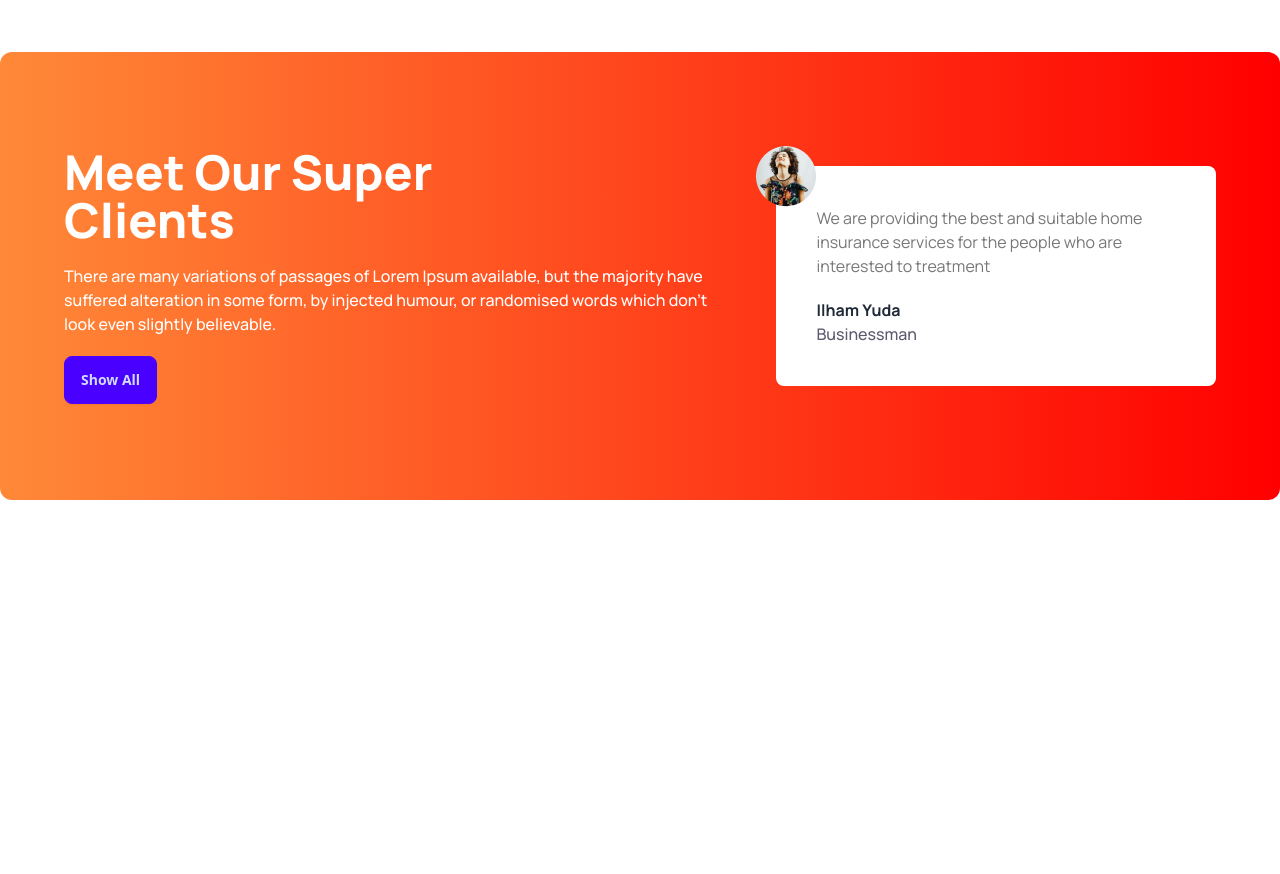
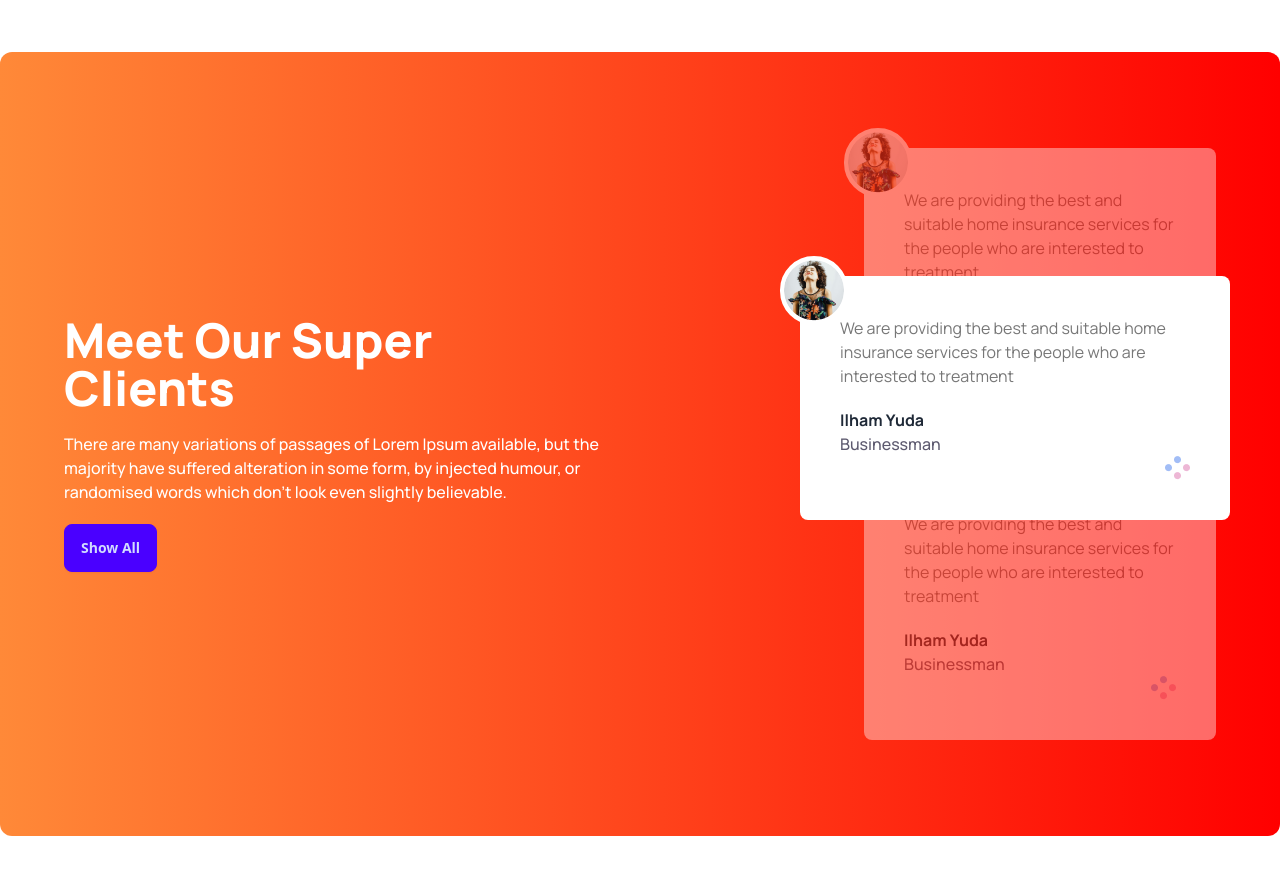
Before and after one commit to raihanshezan98/tea-house-with-daisyUI, a plain HTML site: page index.html in a window 1280 px wide. Shown: the part 1840-2714 px from the top of the page. Before the commit the page ends 2436 px from the top, so only its background shows below. Drawn offline with nearby package versions, Linux system fonts and the light colour scheme.

Commit message:
super client section done

```diff
--- a/index.html
+++ b/index.html
@@ -168,8 +168,9 @@
             </div>
         </section>
         <!-- super client section -->
-        <section class="my-24 rounded-xl flex flex-col lg:flex-row items-center gap-12 bg-gradient-to-r from-[#FF8938] to-[#F00] px-16 py-24 ">
-            <div class="text-white space-y-5">
+        <section
+            class="my-24 rounded-xl flex flex-col lg:flex-row items-center gap-12 bg-gradient-to-r from-[#FF8938] to-[#F00] px-16 py-24">
+            <div class="text-white lg:pr-40 space-y-5">
                 <h2 class="manrope-extrabold text-5xl">Meet Our Super
                     <br> Clients
                 </h2>
@@ -178,14 +179,46 @@
                     look even slightly believable. </p>
                 <button class="btn btn-primary">Show All</button>
             </div>
-            <!-- review -->
-            <div class="relative p-10 bg-white rounded-lg">
-                <img class="absolute -top-5 -left-5" src="images/client.png" alt="">
-                <p class="manrope-regular text-[#777]">We are providing the best and suitable home insurance services
-                    for the people who are interested to treatment</p>
-                <h4 class="manrope-bold mt-5">Ilham Yuda</h4>
-                <h5 class="manrope-medium text-[#5D5A6F]">Businessman</h5>
+            <!-- review container -->
+            <div class="relative">
+                <!-- next review -->
+                <div class="relative z-10 opacity-40 mb-14 p-10 bg-white rounded-lg">
+                    <img class="absolute -top-5 -left-5 border-4 border-white rounded-full bg-white" src="images/client.png"
+                        alt="">
+                    <p class="manrope-regular text-[#777]">We are providing the best and suitable home insurance services
+                        for the people who are interested to treatment</p>
+                    <h4 class="manrope-bold mt-5">Ilham Yuda</h4>
+                    <h5 class="manrope-medium text-[#5D5A6F]">Businessman</h5>
+                    <div class="flex justify-end">
+                        <img src="images/circles.png" alt="">
+                    </div>
+                </div>
+                <!-- current review -->
+                <div class="absolute z-20 top-32 lg:-left-16 lg:w-[430px] p-10 bg-white rounded-lg">
+                    <img class="absolute -top-5 -left-5 border-4 border-white rounded-full bg-white" src="images/client.png"
+                        alt="">
+                    <p class="manrope-regular text-[#777]">We are providing the best and suitable home insurance services
+                        for the people who are interested to treatment</p>
+                    <h4 class="manrope-bold mt-5">Ilham Yuda</h4>
+                    <h5 class="manrope-medium text-[#5D5A6F]">Businessman</h5>
+                    <div class="flex justify-end">
+                        <img src="images/circles.png" alt="">
+                    </div>
+                </div>
+                <!-- previous review -->
+                <div class="relative z-10 opacity-40 p-10 bg-white rounded-lg">
+                    <img class="absolute -top-5 -left-5 border-4 border-white rounded-full bg-white" src="images/client.png"
+                        alt="">
+                    <p class="manrope-regular text-[#777]">We are providing the best and suitable home insurance services
+                        for the people who are interested to treatment</p>
+                    <h4 class="manrope-bold mt-5">Ilham Yuda</h4>
+                    <h5 class="manrope-medium text-[#5D5A6F]">Businessman</h5>
+                    <div class="flex justify-end">
+                        <img src="images/circles.png" alt="">
+                    </div>
+                </div>
             </div>
+
         </section>
 
     </main>
```
